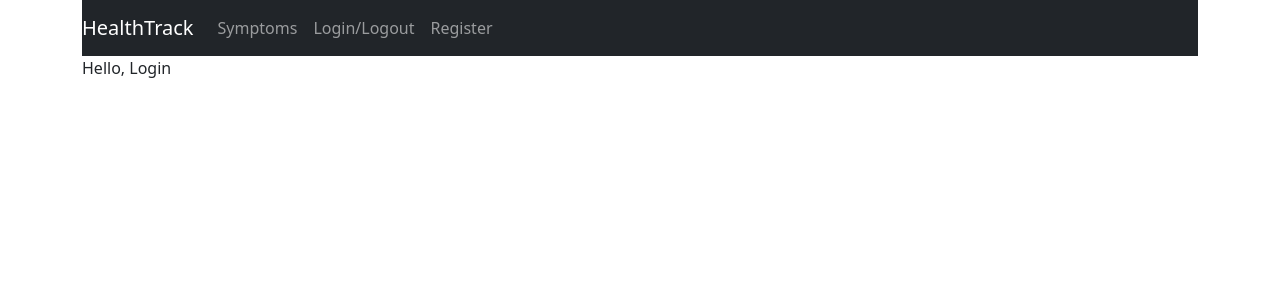
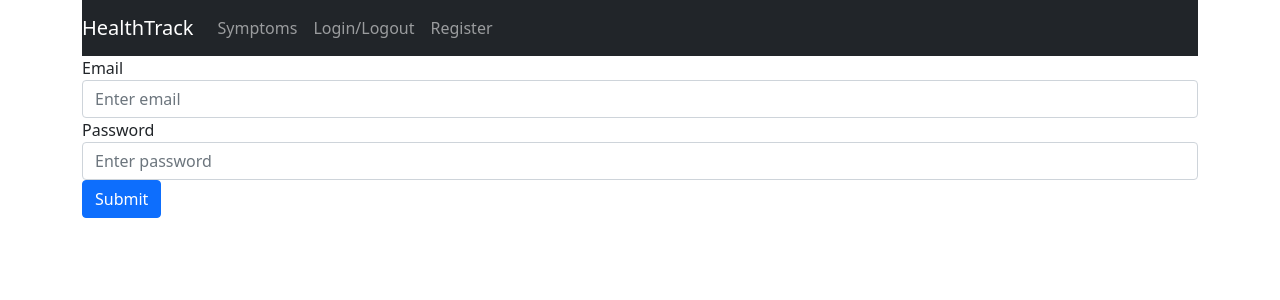
Before and after one commit to dpadron08/healthtrack, a React (Create React App) app in the folder frontend/: page /login in a window 1280 px wide. Shown: the top 300 px of the page. Built offline with nearby package versions, Linux system fonts and the light colour scheme.

Commit message:
Get login path working with axios and store token in localStorage

```diff
--- a/frontend/src/pages/login.js
+++ b/frontend/src/pages/login.js
@@ -1,9 +1,66 @@
 import React from "react";
+import authService from "../services/authService";
 
 function Login() {
-  return (
-    <div>Hello, Login</div>
-  );
+	const [formData, setFormData] = React.useState({
+		email: "",
+		password: ""
+	})
+
+	const { email, password } = formData;
+
+	const onChangeEmail = (e) => {
+		setFormData({ ...formData, email: e.target.value })
+	}
+
+	const onChangePassword = (e) => {
+		setFormData({ ...formData, password: e.target.value})
+	}
+
+	// alternatively, the above functions could be in one onChange
+	// const { name, value } = event.target;
+  // setFormData({ ...user, [name]: value });
+	// the name is the name of the var (e.target.name) and the value
+	// is from e.target.value
+
+	const handleSubmit = (e) => {
+		e.preventDefault();
+		authService.login(formData)
+	}
+
+	return (
+		<form>
+      <div className="form-group">
+        <label htmlFor="email">Email</label>
+        <input
+          type="email"
+          className="form-control"
+          id="email"
+          name="email"
+          value={email}
+          aria-describedby="emailHelp"
+          placeholder="Enter email"
+          onChange={onChangeEmail}
+        />
+      </div>
+
+      <div className="form-group">
+        <label htmlFor="password">Password</label>
+        <input
+          type="password"
+          className="form-control"
+          id="password"
+          name="password"
+          value={password}
+          placeholder="Enter password"
+          onChange={onChangePassword}
+        />
+      </div>
+      <button type="submit" className="btn btn-primary" onClick={handleSubmit}>
+        Submit
+      </button>
+    </form>
+	);
 }
 
 export default Login;
--- a/frontend/src/services/authService.js
+++ b/frontend/src/services/authService.js
@@ -1,6 +1,6 @@
 import axios from "axios"
 
-const API_URL = "/api/users/"
+const API_URL = "http://localhost:8000" + "/api/users/"
 
 // register a user
 const register = async (userData) => {
```
Also changed, not shown: 1 other file (tests, documents, lock files or other folders).
